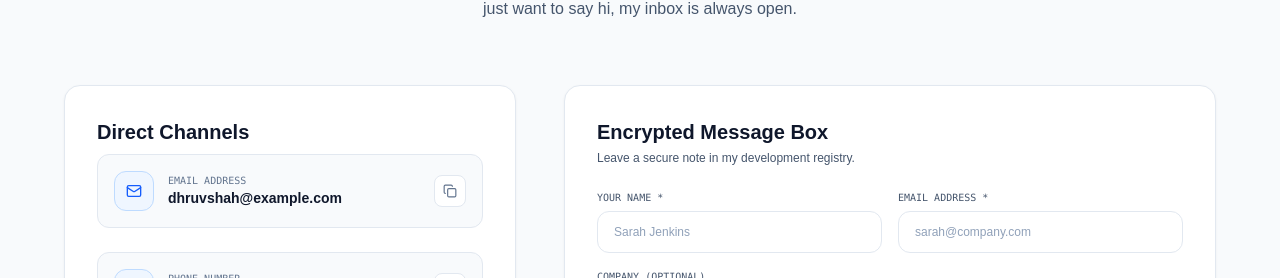
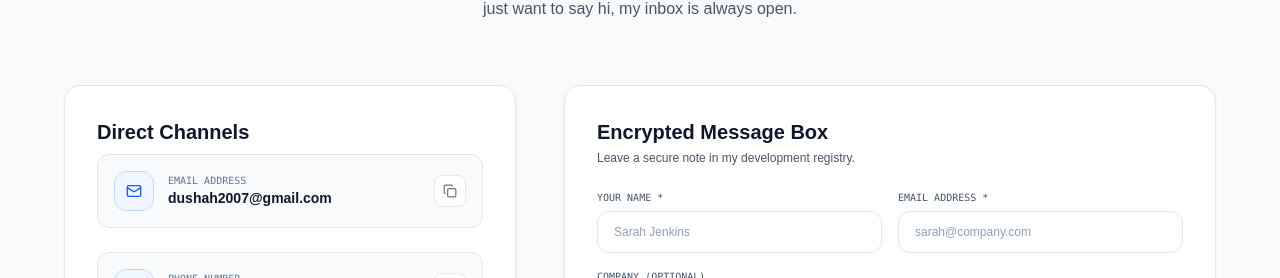
Before and after one commit to Dhruv-coder-128/Shah-Dhruv-Resume, a React (Vite) app: page / in a window 1280 px wide. Shown: the part 9357-9635 px from the top of the page. Built offline with nearby package versions, Linux system fonts and the light colour scheme; no server answers.

Commit message:
email update

```diff
--- a/src/components/Contact.tsx
+++ b/src/components/Contact.tsx
@@ -30,7 +30,7 @@ export const Contact: React.FC = () => {
   };
 
   const copyEmail = () => {
-    navigator.clipboard.writeText('dhruvshah@example.com');
+    navigator.clipboard.writeText('dushah2007@gmail.com');
     setCopiedEmail(true);
     setTimeout(() => setCopiedEmail(false), 2000);
   };
@@ -99,7 +99,7 @@ export const Contact: React.FC = () => {
                     </div>
                     <div className="min-w-0">
                       <p className="text-[10px] font-mono text-slate-500 uppercase">Email Address</p>
-                      <p className="text-xs md:text-sm font-bold text-slate-900 truncate">dhruvshah@example.com</p>
+                      <p className="text-xs md:text-sm font-bold text-slate-900 truncate">dushah2007@gmail.com</p>
                     </div>
                   </div>
                   <button
```
